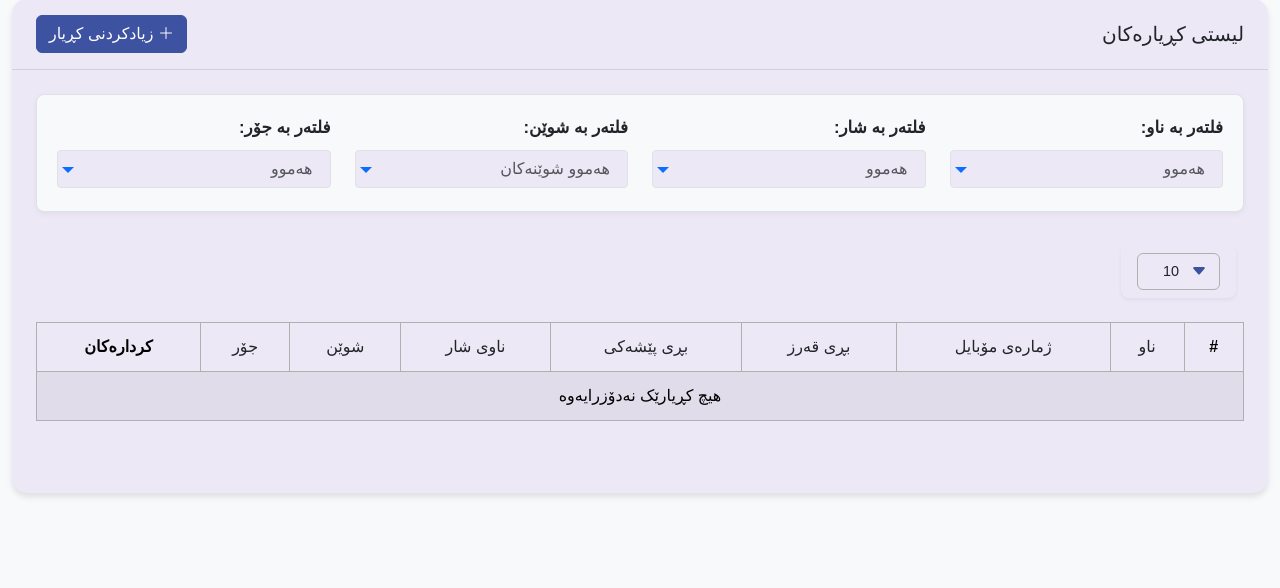
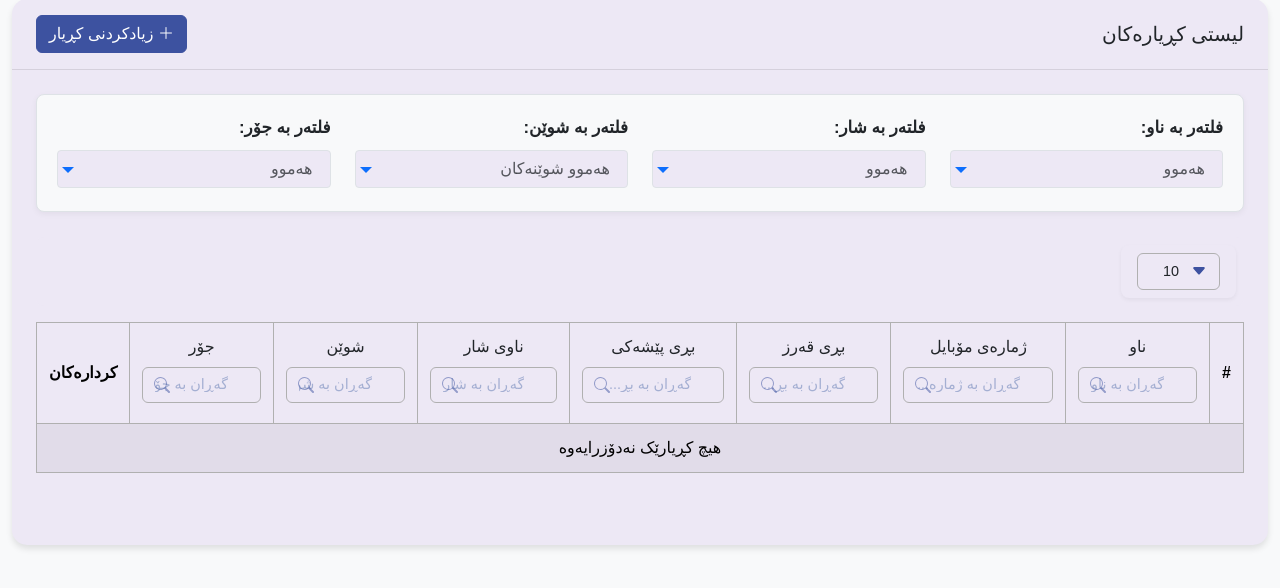
Before and after one commit to Rawezh0894/cash-credit-system-, a PHP site: the page made by pages/customers.php in a window 1280 px wide. Shown: the part 196-784 px from the top of the page. Run offline with PHP 8.4, Linux system fonts and the light colour scheme; a user stored in the database is signed in; data comes from the database, SQL or seed files in the repository; data that the repository does not hold is empty; some libraries are stand-ins or nearby versions; some web fonts are replaced.

Commit message:
Initial commit

```diff
--- a/pages/customers.php
+++ b/pages/customers.php
@@ -302,36 +302,57 @@ if (isset($_SESSION['error_message'])) {
                                         <th class="border">
                                             <div class="table-header-with-search">
                                                 <div class="header-text">ناو</div>
+                                                <div class="column-search">
+                                                    <input type="text" class="form-control" placeholder="گەڕان بە ناو..." onkeyup="filterTable(this, 1)">
+                                                </div>
                                             </div>
                                         </th>
                                         <th class="border">
                                             <div class="table-header-with-search">
                                                 <div class="header-text">ژمارەی مۆبایل</div>
+                                                <div class="column-search">
+                                                    <input type="text" class="form-control" placeholder="گەڕان بە ژمارە..." onkeyup="filterTable(this, 2)">
+                                                </div>
                                             </div>
                                         </th>
                                         <th class="border">
                                             <div class="table-header-with-search">
                                                 <div class="header-text">بڕی قەرز</div>
+                                                <div class="column-search">
+                                                    <input type="text" class="form-control" placeholder="گەڕان بە بڕ..." onkeyup="filterTable(this, 3)">
+                                                </div>
                                             </div>
                                         </th>
                                         <th class="border">
                                             <div class="table-header-with-search">
                                                 <div class="header-text">بڕی پێشەکی</div>
+                                                <div class="column-search">
+                                                    <input type="text" class="form-control" placeholder="گەڕان بە بڕ..." onkeyup="filterTable(this, 4)">
+                                                </div>
                                             </div>
                                         </th>
                                         <th class="border">
                                             <div class="table-header-with-search">
                                                 <div class="header-text">ناوی شار</div>
+                                                <div class="column-search">
+                                                    <input type="text" class="form-control" placeholder="گەڕان بە شار..." onkeyup="filterTable(this, 5)">
+                                                </div>
                                             </div>
                                         </th>
                                         <th class="border">
                                             <div class="table-header-with-search">
                                                 <div class="header-text">شوێن</div>
+                                                <div class="column-search">
+                                                    <input type="text" class="form-control" placeholder="گەڕان بە شوێن..." onkeyup="filterTable(this, 6)">
+                                                </div>
                                             </div>
                                         </th>
                                         <th class="border">
                                             <div class="table-header-with-search">
                                                 <div class="header-text">جۆر</div>
+                                                <div class="column-search">
+                                                    <input type="text" class="form-control" placeholder="گەڕان بە جۆر..." onkeyup="filterTable(this, 7)">
+                                                </div>
                                             </div>
                                         </th>
                                         <th class="border">کردارەکان</th>
```
